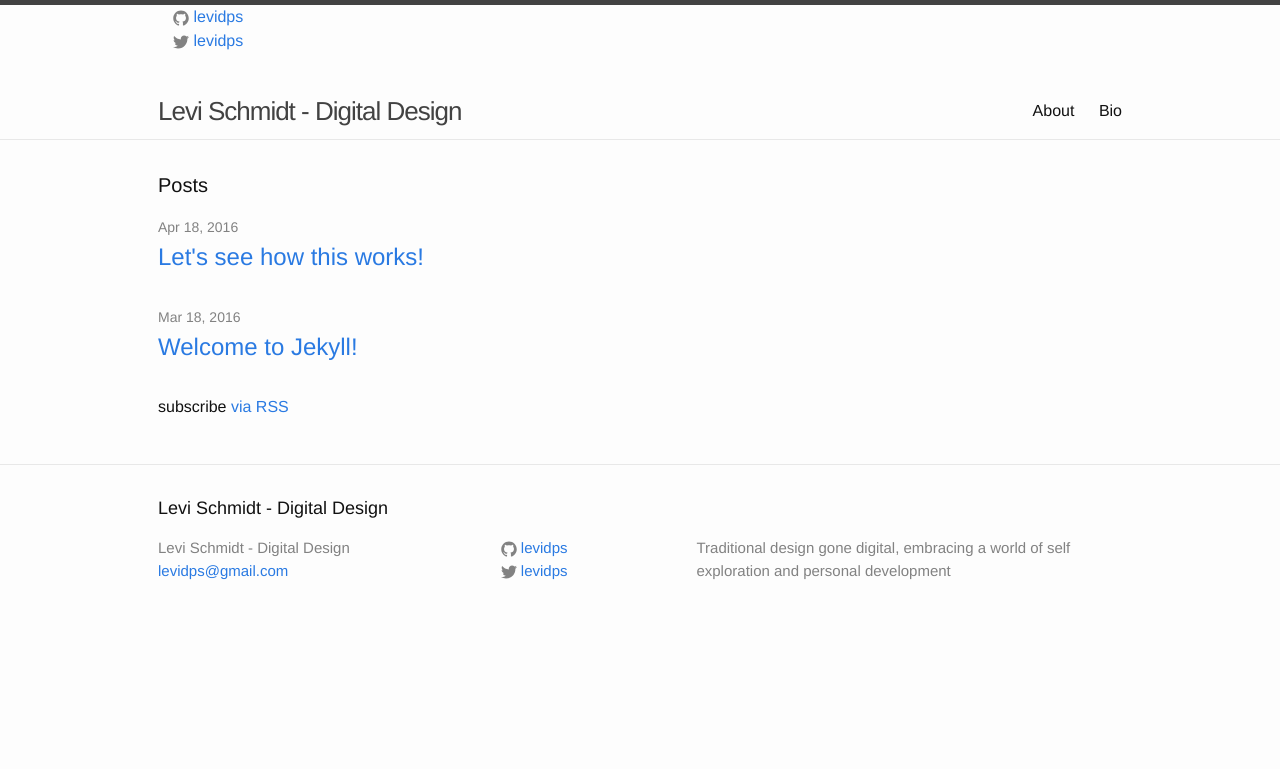
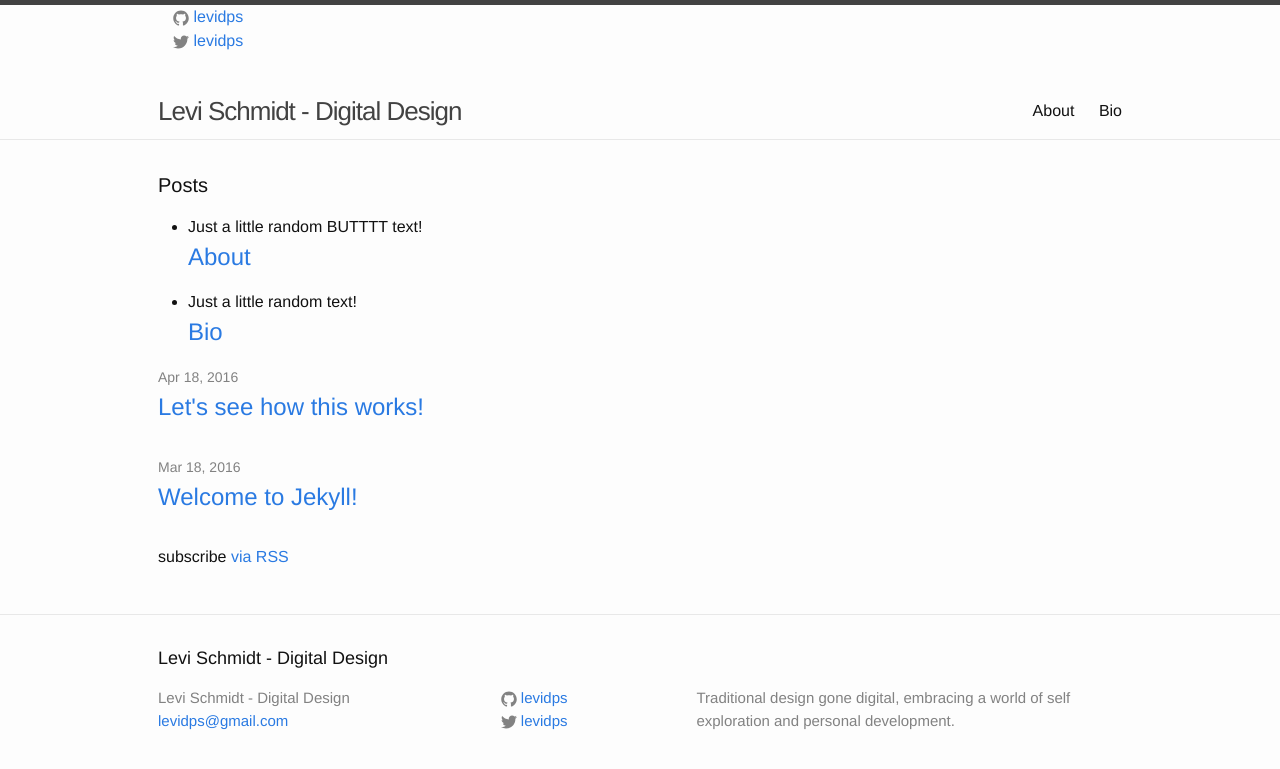
Before and after one commit to levidps/levidps.github.io, a Jekyll site: the page built from index.html, in a window 1280 px wide. Shown: the top 769 px of the page. Built offline with Jekyll 4.4.1, drawn with Linux system fonts in a browser that asks for light colours.

Commit message:
just playing around with Jekyll

```diff
--- a/_config.yml
+++ b/_config.yml
@@ -6,7 +6,7 @@
 title: Levi Schmidt - Digital Design
 email: levidps@gmail.com
 description: > # this means to ignore newlines until "baseurl:"
-  Traditional design gone digital, embracing a world of self exploration and personal development
+  Traditional design gone digital, embracing a world of self exploration and personal development.
 baseurl: "" # the subpath of your site, e.g. /blog
 url: "http://levischmidt.com" # the base hostname & protocol for your site
 twitter_username: levidps
--- a/_includes/header.html
+++ b/_includes/header.html
@@ -3,17 +3,13 @@
   <div class="wrapper">
     <div class="footer-col footer-col-2">
       <ul class="social-media-list">
-        {% if site.github_username %}
         <li>
           {% include icon-github.html username=site.github_username %}
         </li>
-        {% endif %}
 
-        {% if site.twitter_username %}
         <li>
           {% include icon-twitter.html username=site.twitter_username %}
         </li>
-        {% endif %}
       </ul>
     </div>
   </div>
--- a/about.md
+++ b/about.md
@@ -2,6 +2,7 @@
 layout: page
 title: About
 permalink: /about/
+random: Just a little random BUTTTT text!
 ---
 
 This is the base Jekyll theme. You can find out more info about customizing your Jekyll theme, as well as basic Jekyll usage documentation at [jekyllrb.com](http://jekyllrb.com/)
--- a/bio.md
+++ b/bio.md
@@ -2,6 +2,7 @@
 layout: page
 title: Bio
 permalink: /test/
+random: Just a little random text!
 ---
 
 This is the base Jekyll theme. You can find out more info about customizing your Jekyll theme, as well as basic Jekyll usage documentation at [jekyllrb.com](http://jekyllrb.com/)
--- a/index.html
+++ b/index.html
@@ -5,6 +5,23 @@ layout: default
 <div class="home">
 
   <h1 class="page-heading">Posts</h1>
+
+    <ul class="page-list">
+        {% for my_page in site.pages %}
+
+          {% if my_page.title %}
+          <li>
+            <span>{{ my_page.random }}</span>
+            <h2>
+              <a class="page-link" href="{{ my_page.url | prepend: site.baseurl }}">{{ my_page.title }}</a>
+            </h2>
+          </li>
+          {% endif %}
+
+
+        {% endfor %}
+    </ul>
+
 
   <ul class="post-list">
     {% for post in site.posts %}
```
